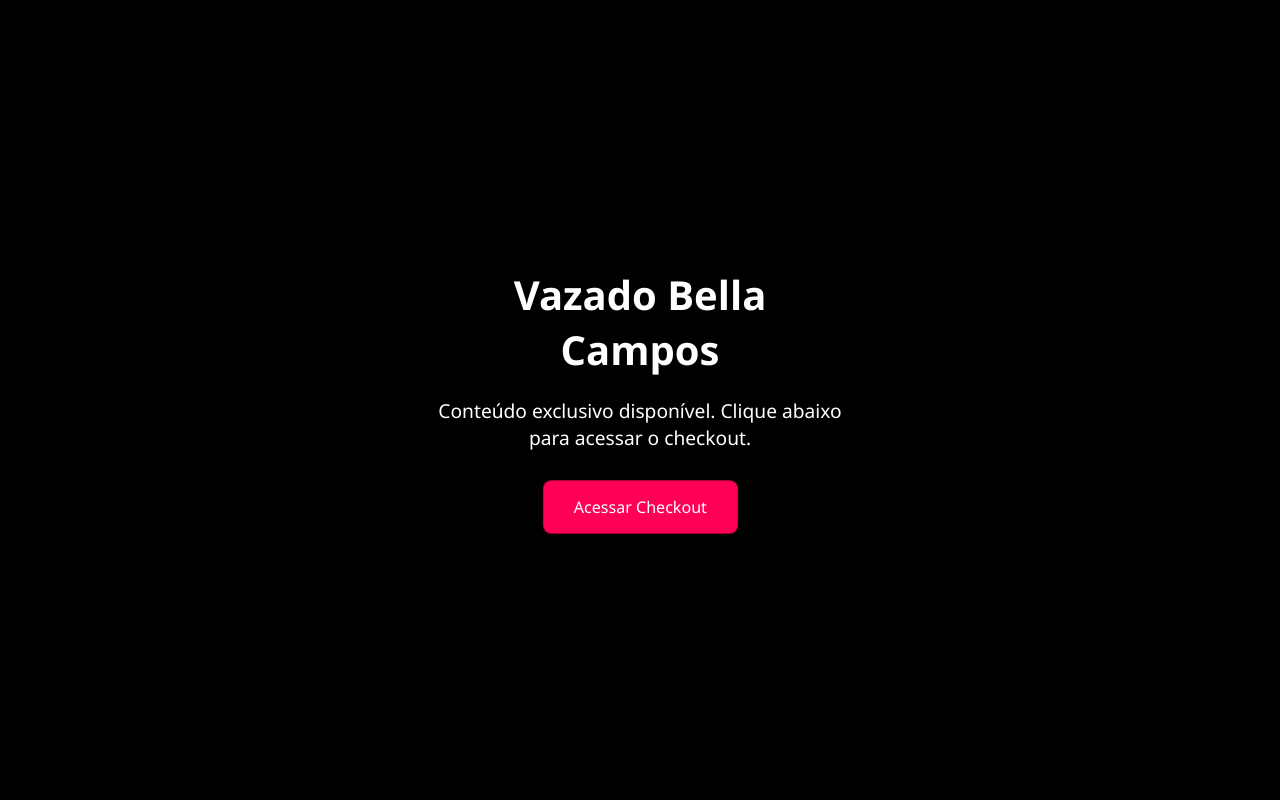
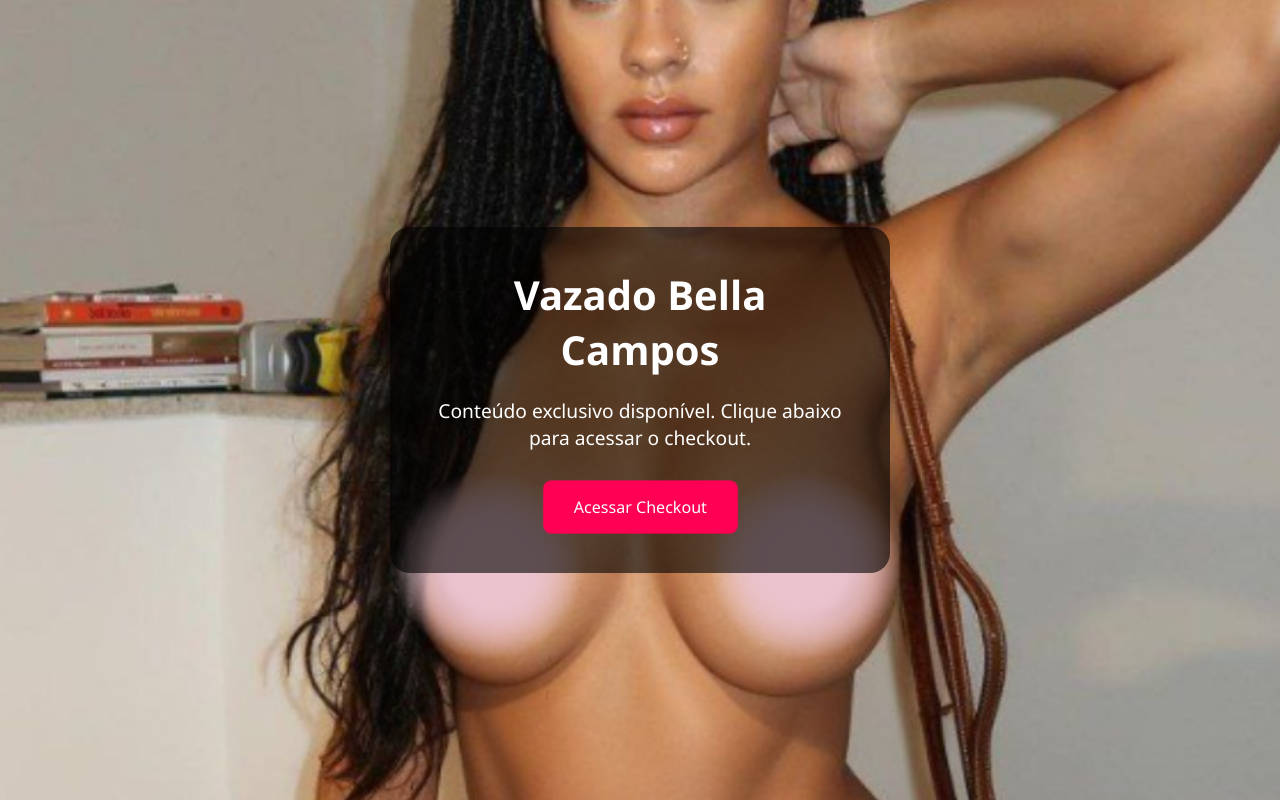
Before and after one commit to Vazoubella/Vazados, a plain HTML site: page index.html in a window 1280 px wide. Drawn offline with Linux system fonts and the light colour scheme.

Commit message:
Redirecionamento 3

```diff
--- a/index.html
+++ b/index.html
@@ -40,19 +40,49 @@
       box-sizing: border-box;
     }
 
+    body, html {
+      height: 100%;
+    }
+
     body {
       font-family: 'Segoe UI', Tahoma, Geneva, Verdana, sans-serif;
-      background-color: black;
-      color: white;
+    }
+
+    .full-screen {
       height: 100vh;
+      width: 100%;
       display: flex;
       justify-content: center;
       align-items: center;
       text-align: center;
     }
 
-    .overlay, .loading-screen {
-      background-color: rgba(0, 0, 0, 0.8);
+    #loading {
+      background-color: black;
+      color: white;
+      position: absolute;
+      top: 0;
+      left: 0;
+      width: 100%;
+      height: 100%;
+      z-index: 10;
+    }
+
+    #main-content {
+      display: none;
+      background-image: url('Design2.png');
+      background-size: cover;
+      background-position: center;
+      color: white;
+      position: absolute;
+      top: 0;
+      left: 0;
+      width: 100%;
+      height: 100%;
+    }
+
+    .overlay {
+      background-color: rgba(0, 0, 0, 0.6);
       padding: 40px;
       border-radius: 20px;
       max-width: 500px;
@@ -95,30 +125,32 @@
         box-shadow: 0 0 0 0 rgba(255, 0, 85, 0);
       }
     }
-
-    #main-content {
-      display: none;
-    }
   </style>
   <script>
     window.onload = function () {
       setTimeout(() => {
         document.getElementById('loading').style.display = 'none';
-        document.getElementById('main-content').style.display = 'block';
+        document.getElementById('main-content').style.display = 'flex';
       }, 5000);
     };
   </script>
 </head>
 <body>
-  <div id="loading" class="loading-screen">
-    <h1>Aguarde...</h1>
-    <p>Estamos preparando o conteúdo para você</p>
+  <!-- Tela de Carregamento -->
+  <div id="loading" class="full-screen">
+    <div>
+      <h1>Aguarde...</h1>
+      <p>Estamos preparando o conteúdo para você</p>
+    </div>
   </div>
 
-  <div id="main-content" class="overlay">
-    <h1>Vazado Bella Campos</h1>
-    <p>Conteúdo exclusivo disponível. Clique abaixo para acessar o checkout.</p>
-    <a href="https://go.disruptybr.com.br/ltbxav62uk" class="btn-checkout">Acessar Checkout</a>
+  <!-- Conteúdo Principal -->
+  <div id="main-content" class="full-screen">
+    <div class="overlay">
+      <h1>Vazado Bella Campos</h1>
+      <p>Conteúdo exclusivo disponível. Clique abaixo para acessar o checkout.</p>
+      <a href="https://go.disruptybr.com.br/ltbxav62uk" class="btn-checkout">Acessar Checkout</a>
+    </div>
   </div>
 </body>
 </html>
```
